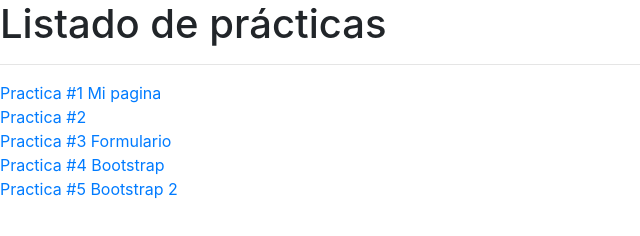
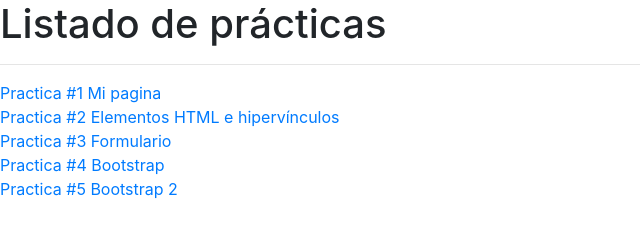
Before and after one commit to Bernabewe/Bernabewe.github.io, a plain HTML site: page index.html in a window 1280 px wide. Shown: the whole page, without its empty margins (0-640 px from the left). Drawn offline with Linux system fonts and the light colour scheme; files that its build step writes are made by us from their sources.

Commit message:
Update index.html

```diff
--- a/index.html
+++ b/index.html
@@ -9,7 +9,7 @@
 <body>
 	<h1> Listado de prácticas</h1><hr>
 	<a href="/Practica1/Bernardo.html"> Practica #1 Mi pagina</a><br>
-	<a href="/Practica2/practica2.html"> Practica #2 </a><br>
+	<a href="/Practica2/practica2.html"> Practica #2 Elementos HTML e hipervínculos</a><br>
 	<a href="/Practica3/Practica3.html"> Practica #3 Formulario </a><br>
 	<a href="/Practica4/Practica4Bootstrap.html"> Practica #4 Bootstrap </a><br>
 	<a href="/Practica5/Practica5Bootstrap2.html"> Practica #5 Bootstrap 2 </a><br>
```
